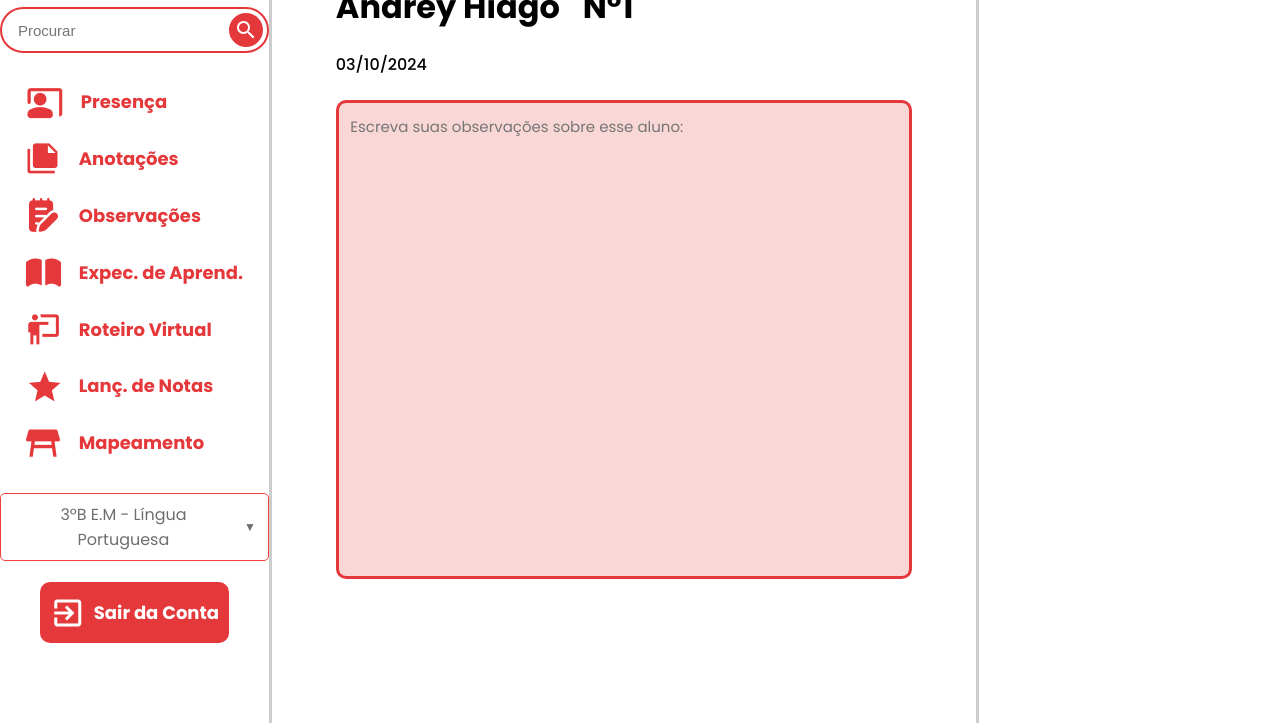
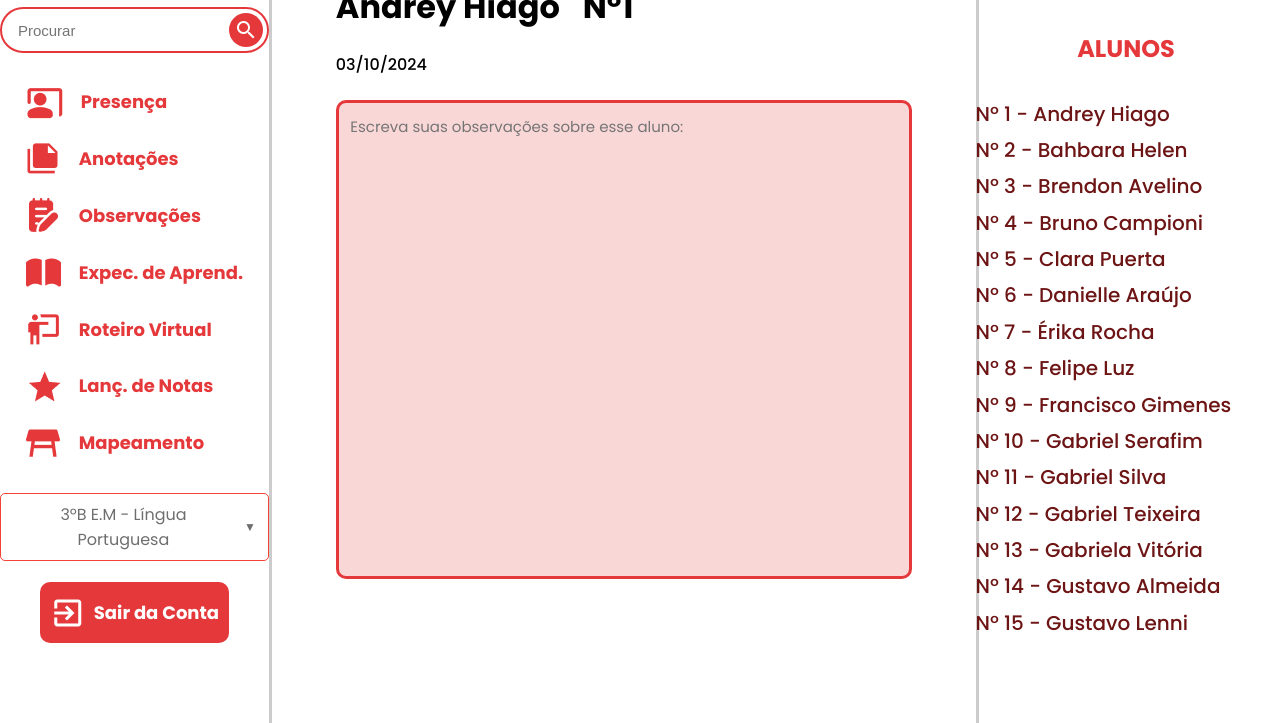
Before and after one commit to BrendonAvelino/DiarioEletronico_SESI, a plain HTML site: page Observacoes/Observacoes.html in a window 1280 px wide. Shown: the part 77-800 px from the top of the page. Drawn offline with nearby package versions, Linux system fonts and the light colour scheme.

Commit message:
página observações finalizada.

```diff
--- a/Observacoes/Observacoes.css
+++ b/Observacoes/Observacoes.css
@@ -212,3 +212,34 @@ body {
     position: relative;
     height: 100vh; /* Para garantir que o conteúdo ocupe a altura total da tela */
 }
+
+#alunosTitle{
+    color: #E5383B;
+}
+
+.lista-alunos {
+    width: 320px; /* Ajuste a largura do aside conforme necessário */
+    max-height: 530px; /* Defina a altura máxima desejada para a lista */
+    overflow-y: auto; /* Ativa a barra de rolagem vertical quando o conteúdo exceder o limite de altura */
+    padding: 10px;
+  }
+
+  .lista-alunos ul {
+    list-style-type: none; /* Remove os marcadores da lista */
+    padding: 0;
+    margin: 0;
+  }
+
+  .lista-alunos li {
+    padding: 5px 0; /* Espaçamento entre os itens da lista */
+    font-size: 20px; /* Tamanho do texto */
+    font-family: 'Poppins', sans-serif;
+    padding: 1% 3%;
+    color: #6D1415; /* A cor do texto */
+    cursor: pointer;
+    border-radius: 5px;
+  }
+
+  .lista-alunos li:hover{
+    background-color: #D3D3D3;
+  }
--- a/Observacoes/Observacoes.html
+++ b/Observacoes/Observacoes.html
@@ -108,7 +108,46 @@
 
     <aside id="asideAlunos">
 
+        <h1 id="alunosTitle">ALUNOS</h1>
 
+        <div class="lista-alunos">
+            <ul>
+                <li>Nº 1 - Andrey Hiago</li>
+                <li>Nº 2 - Bahbara Helen</li>
+                <li>Nº 3 - Brendon Avelino</li>
+                <li>Nº 4 - Bruno Campioni</li>
+                <li>Nº 5 - Clara Puerta</li>
+                <li>Nº 6 - Danielle Araújo</li>
+                <li>Nº 7 - Érika Rocha</li>
+                <li>Nº 8 - Felipe Luz</li>
+                <li>Nº 9 - Francisco Gimenes</li>
+                <li>Nº 10 - Gabriel Serafim</li>
+                <li>Nº 11 - Gabriel Silva</li>
+                <li>Nº 12 - Gabriel Teixeira</li>
+                <li>Nº 13 - Gabriela Vitória</li>
+                <li>Nº 14 - Gustavo Almeida</li>
+                <li>Nº 15 - Gustavo Lenni</li>
+                <li>Nº 16 - Heitor Costa</li>
+                <li>Nº 17 - Iasmin Gordilho</li>
+                <li>Nº 18 - João Gimenes</li>
+                <li>Nº 19 - João Lira</li>
+                <li>Nº 20 - Julia Cavalcante</li>
+                <li>Nº 21 - Julia Martins</li>
+                <li>Nº 22 - Kauã Cruz</li>
+                <li>Nº 23 - Kauã Lima</li>
+                <li>Nº 24 - Kauã Moura</li>
+                <li>Nº 25 - Laura França</li>
+                <li>Nº 26 - Leticia Farias</li>
+                <li>Nº 27 - Leticia Silva</li>
+                <li>Nº 28 - Luis Henrique</li>
+                <li>Nº 29 - Maria Ribas</li>
+                <li>Nº 30 - Mariana Valentim</li>
+                <li>Nº 31 - Murilo Gabriel</li>
+                <li>Nº 32 - Pedro Henrique</li>
+                <li>Nº 33 - Raphael Sérgio</li>
+                <li>Nº 34 - Victor Gastardeli</li>
+            </ul>
+        </div>
 
     </aside>
 
```
